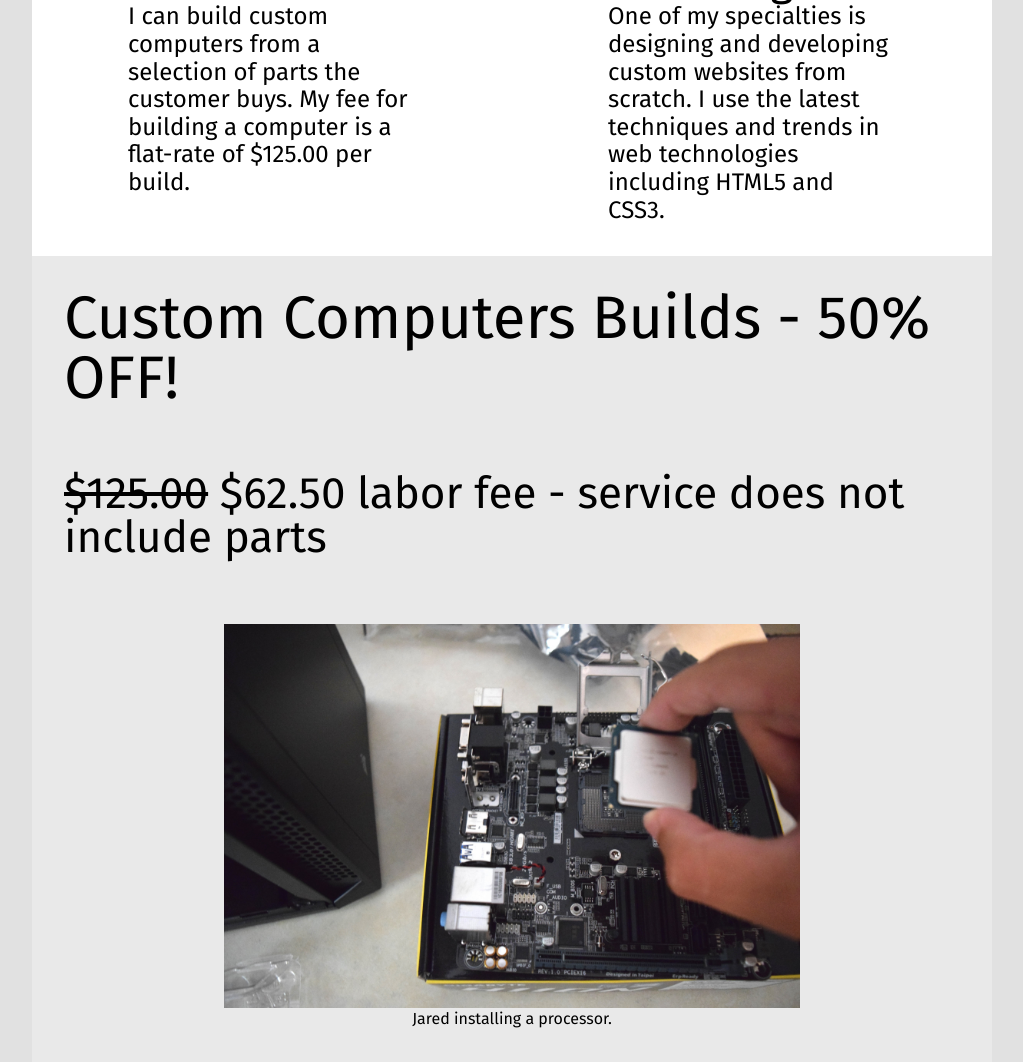
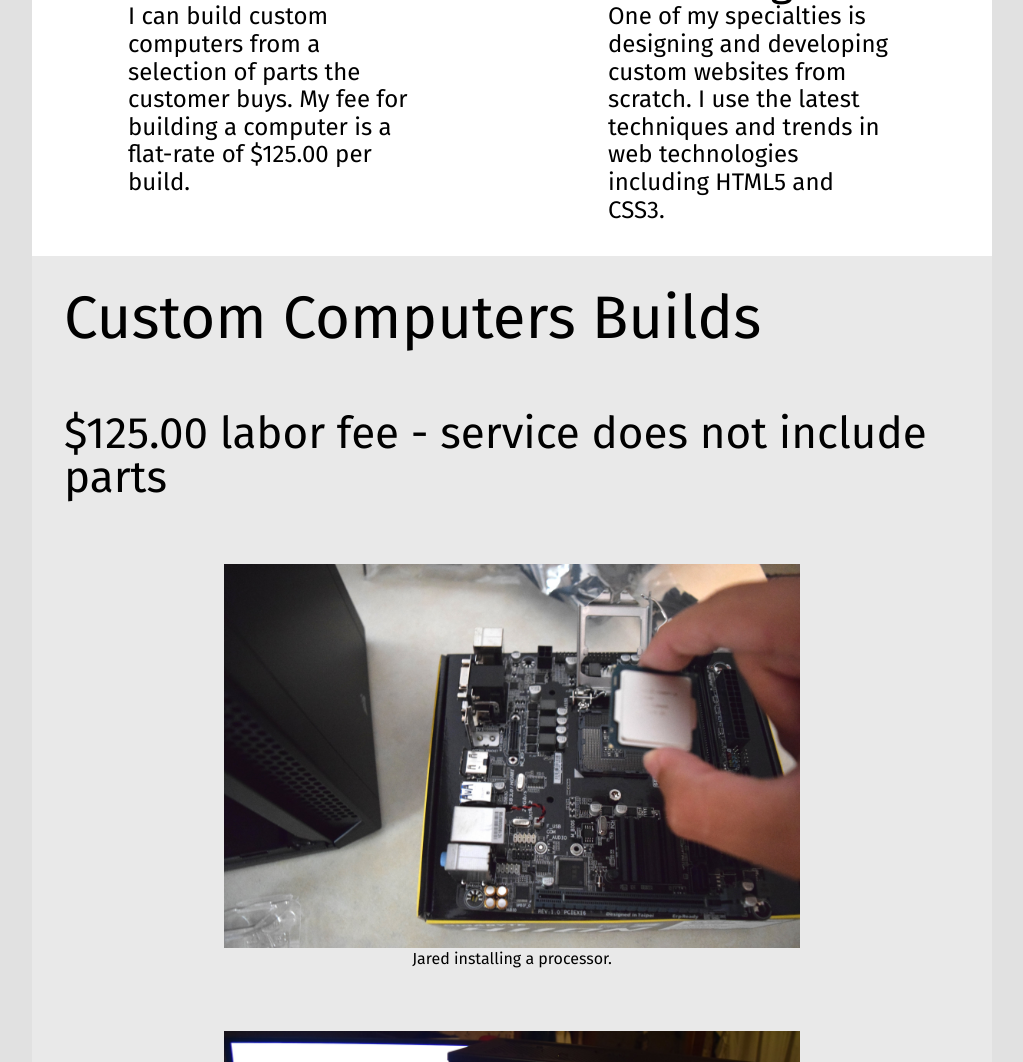
Before and after one commit to jaredyork/jaredyork.github.io, a plain HTML site: page index.html in a window 1280 px wide. Shown: the part 1662-2724 px from the top of the page, without its empty margins (128-1151 px from the left). Drawn offline with Linux system fonts and the light colour scheme.

Commit message:
v1.2.0.5 - Removed sale.

```diff
--- a/index.html
+++ b/index.html
@@ -3,7 +3,7 @@
   <head>
     <meta charset="utf-8" lang="en-us" />
     <meta name=viewport content="width=device-width, initial-scale=1" />
-    <title>Jared York</title>
+    <title>York Computer Solutions LLC</title>
     <link rel="stylesheet" type="text/css" href="css/reset.css" />
 
     <link href="https://fonts.googleapis.com/css?family=Fira+Sans:400,400i" rel="stylesheet">
@@ -63,8 +63,8 @@
         </section>
 
         <section id="customcomputers" class="container-content bg-gray">
-          <h2 class="heading-content-m">Custom Computers Builds - 50% OFF!</h2>
-          <h3 class="heading-content-s"><s>$125.00</s> $62.50 labor fee - service does not include parts</h3>
+          <h2 class="heading-content-m">Custom Computers Builds</h2>
+          <h3 class="heading-content-s">$125.00 labor fee - service does not include parts</h3>
 
           <div class="container-img-center">
             <figure class="fig-small">
@@ -97,7 +97,7 @@
         </section>
 
         <section id="webdesign" class="container-content">
-          <h2 class="heading-content-m">Web Design - 30% OFF!</h2>
+          <h2 class="heading-content-m">Web Design</h2>
           <h3 class="heading-content-s">One-time flat rate based on project requirements - web hosting not included</h3>
           <p>From planning and creating the design of your dreams to making it a reality, I build fully custom websites from scratch at an affordable rate.  Each website I build is made from scratch from the ground-up and is fully designed for both mobile and desktop browsers.</p>
           <h3 class="heading-content-s">Portfolio</h3>
```
Also changed, not shown: privacy.html (+1 -1 lines).
